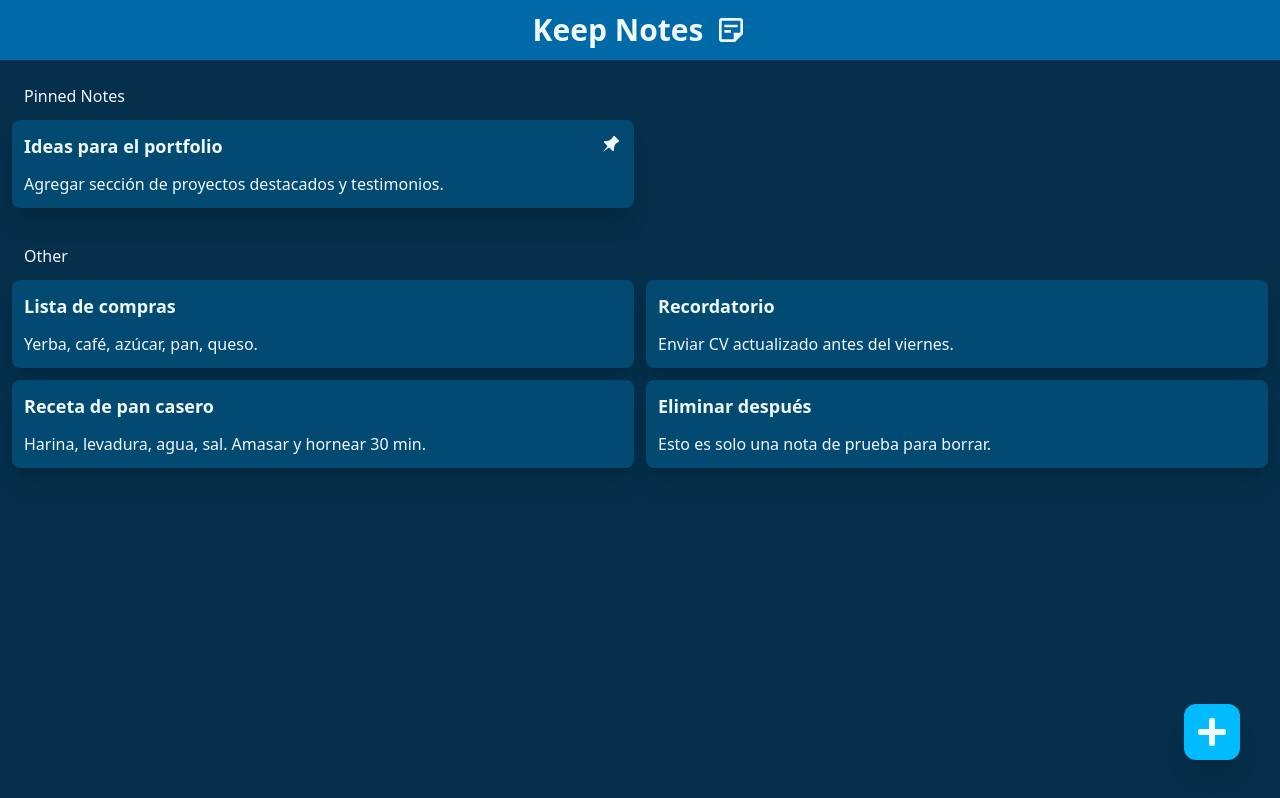
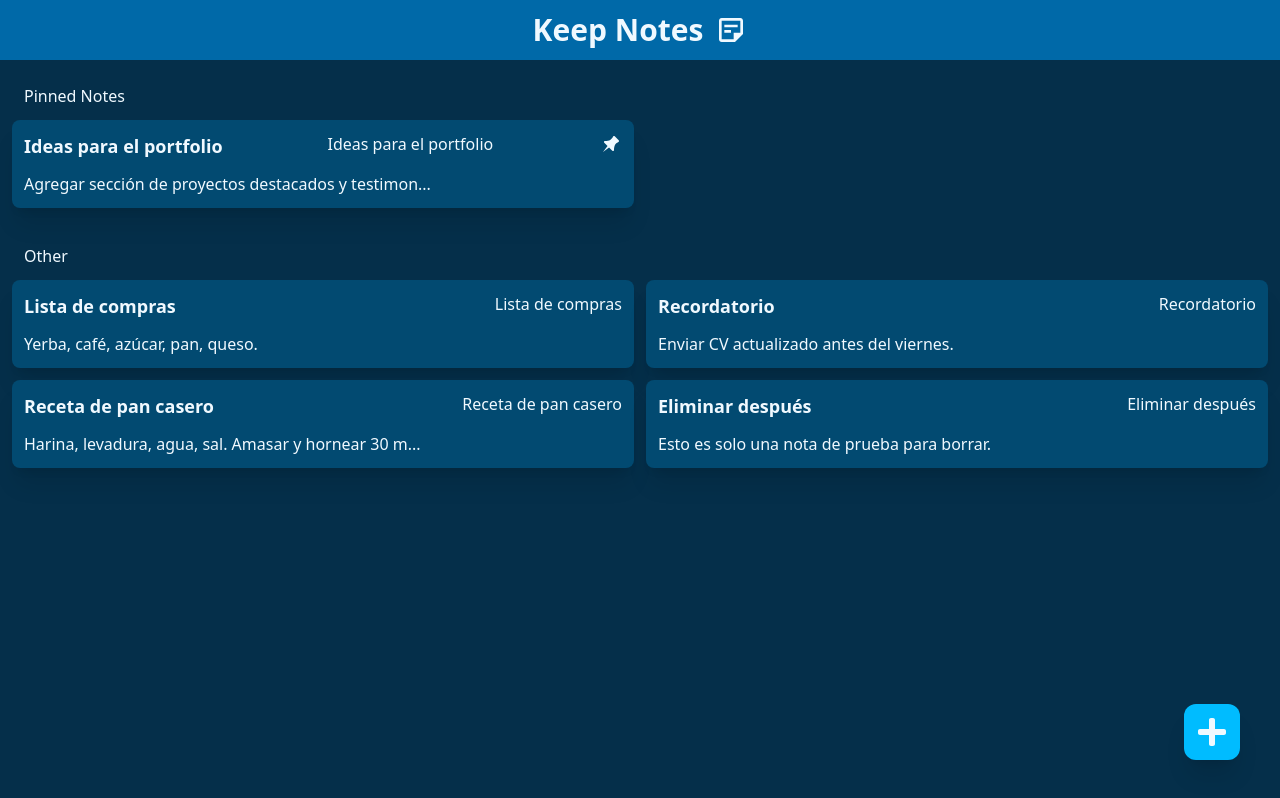
Before and after one commit to oscarmumm/notes-app, a React (Vite) app: page / in a window 1280 px wide. Built offline with nearby package versions, Linux system fonts and the light colour scheme.

Commit message:
content length on car component reviwed

```diff
--- a/src/components/NoteCard.tsx
+++ b/src/components/NoteCard.tsx
@@ -1,26 +1,35 @@
-import type { Note } from '../types';
-import { useNavigate } from 'react-router';
-import { TiPin } from 'react-icons/ti';
+import type {Note} from '../types'
+import {useNavigate} from 'react-router'
+import {TiPin} from 'react-icons/ti'
 
 type NoteCardProps = {
-    note: Note;
-};
+    note: Note
+}
+// REVISAR CORTE DEL TITLE
 
-export default function NoteCard({ note }: NoteCardProps) {
-    const navigate = useNavigate();
+export default function NoteCard({note}: NoteCardProps) {
+    const navigate = useNavigate()
     const handleClick = () => {
-        navigate(`note/${note.id}`);
-    };
+        navigate(`note/${note.id}`)
+    }
     return (
         <div
             className={`${note.color || 'bg-sky-900'} p-3 rounded-lg shadow-xl`}
-            onClick={handleClick}
-        >
-            <div className='flex justify-between mb-3'>
-                <h3 className='font-bold text-lg'>{note.title}</h3>
-                    {note.pinned && <TiPin className='min-w-6 h-6' />}
+            onClick={handleClick}>
+            <div className="flex justify-between mb-3">
+                <h3 className="font-bold text-lg">{note.title}</h3>
+                {note.title.length > 30 ? (
+                    <p>{note.title.slice(0, 30)}...</p>
+                ) : (
+                    <p>{note.title}</p>
+                )}
+                {note.pinned && <TiPin className="min-w-6 h-6" />}
             </div>
-            <p>{note.content}</p>
+            {note.content.length > 50 ? (
+                <p>{note.content.slice(0, 50)}...</p>
+            ) : (
+                <p>{note.content}</p>
+            )}
         </div>
-    );
+    )
 }
--- a/src/components/NotesGrid.tsx
+++ b/src/components/NotesGrid.tsx
@@ -1,31 +1,35 @@
-import type { Note } from '../types';
-import NoteCard from './NoteCard';
+import type {Note} from '../types'
+import NoteCard from './NoteCard'
 
 type NotesGridProps = {
-    notes: Note[];
-};
+    notes: Note[]
+}
 
-export default function NotesGrid({ notes }: NotesGridProps) {
-    const pinnedNotes = notes.filter((note) => note.pinned);
-    const notPinnedNotes = notes.filter((note) => !note.pinned);
+export default function NotesGrid({notes}: NotesGridProps) {
+    const pinnedNotes = notes.filter((note) => note.pinned)
+    const notPinnedNotes = notes.filter((note) => !note.pinned)
     return (
         <div>
-            <div className='p-3'>
-                <h3 className='p-3'>Pinned Notes</h3>
-                <div className='grid grid-cols-2 gap-3'>
+            <div className="p-3">
+                {pinnedNotes.length >= 1 && (
+                    <h3 className="p-3">Pinned Notes</h3>
+                )}
+                <div className="grid grid-cols-2 gap-3">
                     {pinnedNotes.map((note) => (
                         <NoteCard key={note.id} note={note} />
                     ))}
                 </div>
             </div>
-            <div className='p-3'>
-                <h3 className='p-3'>Other</h3>
-                <div className='grid grid-cols-2 gap-3'>
+            <div className="p-3">
+                    {pinnedNotes.length >= 1 && (
+                        <h3 className="p-3">Other</h3>
+                    )}
+                <div className="grid grid-cols-2 gap-3">
                     {notPinnedNotes.map((note) => (
                         <NoteCard key={note.id} note={note} />
                     ))}
                 </div>
             </div>
         </div>
-    );
+    )
 }
```
